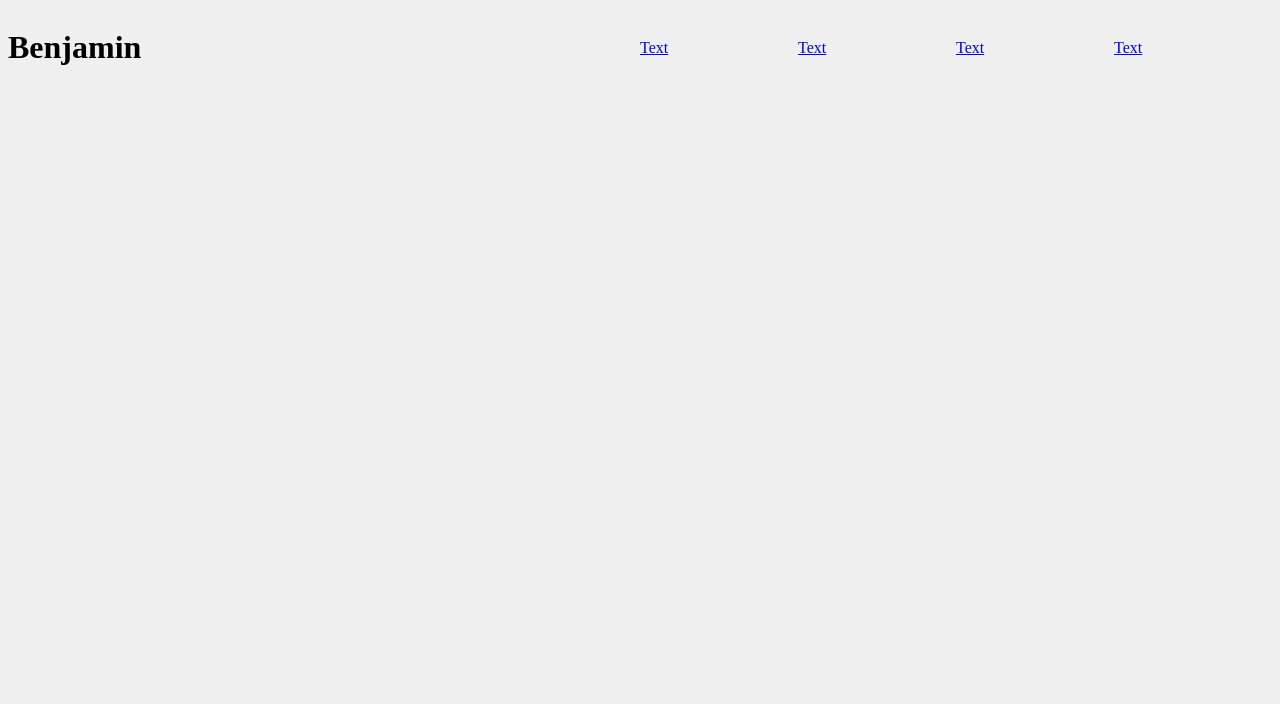
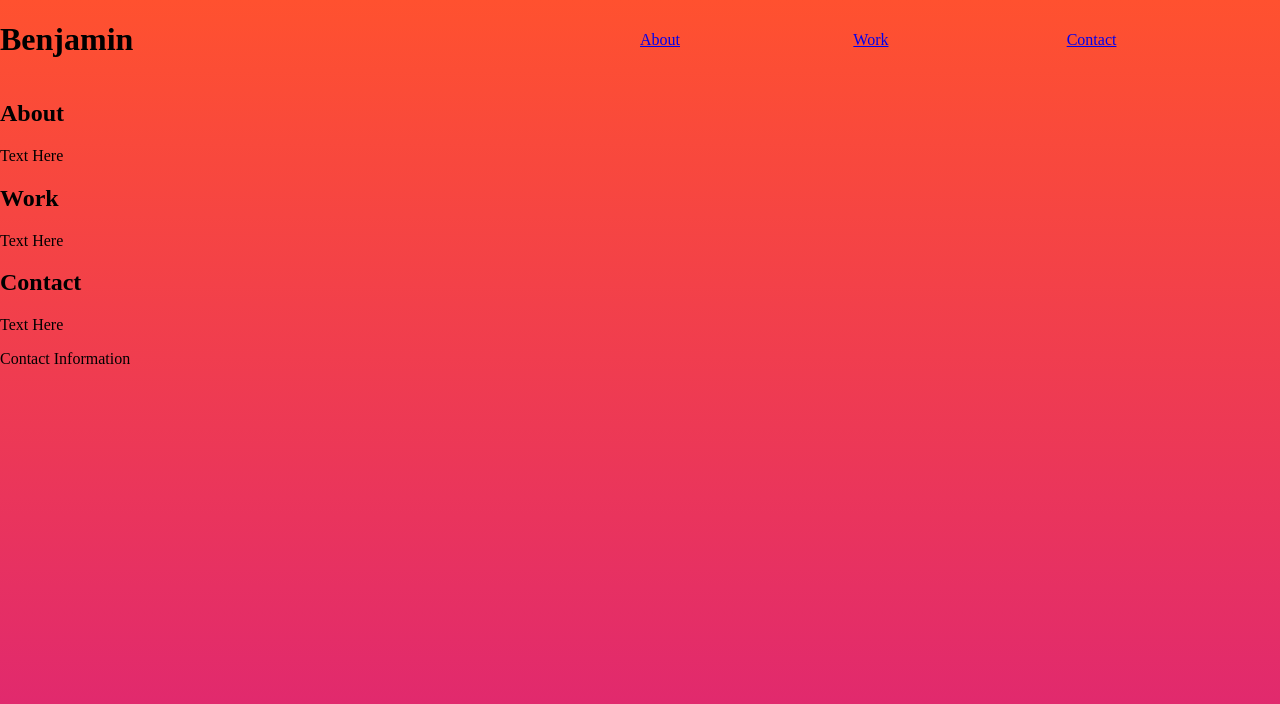
Before and after one commit to Doompeck/my-portfolio, a plain HTML site: page index.html in a window 1280 px wide. Drawn offline with Linux system fonts and the light colour scheme.

Commit message:
Added most of the initial structure to the index and basic css functionality to the style sheet.

```diff
--- a/assets/css/style.css
+++ b/assets/css/style.css
@@ -1,5 +1,11 @@
+/* Giving the body a gradient background that fills the screen. */
 body {
-    background: #efefef;
+    background: linear-gradient(to bottom, #FF512F, #DD2476);
+    height: 100%;
+    margin: 0;
+    background-repeat: no-repeat;
+    background-attachment: fixed;
+
 }
 
 .row {
@@ -20,7 +26,13 @@ flex-grow: 0;
 padding: 1rem;
 }
 
+/* Setting hover functionality to buttons in nav */
 .nav a:hover {
     background-color: black;
     color: #efefef;
 }
+
+/* Styling to position footer to the bottom of the screen. */
+footer {
+
+}
--- a/index.html
+++ b/index.html
@@ -6,17 +6,48 @@
     <meta name="viewport" content="width=device-width, initial-scale=1.0">
     <title>Document</title>
     <link rel="stylesheet" href="./assets/css/style.css">
+    <link rel="preconnect" href="https://fonts.googleapis.com">
+    <link rel="preconnect" href="https://fonts.gstatic.com" crossorigin>
+    <link href="https://fonts.googleapis.com/css2?family=Catamaran&display=swap" rel="stylesheet">
 </head>
 <body>
-    <div class="row">
+    <!-- Building the header -->
+   <div class="row">
         <h1 class="col">Benjamin</h1>
         <!--navigation bar-->
         <nav class="col row nav">
-            <a href="#" class="col">Text</a>
-            <a href="#" class="col">Text</a>
-            <a href="#" class="col">Text</a>
-            <a href="#" class="col">Text</a>
+            <a href="#" class="col">About</a>
+            <a href="#" class="col">Work</a>
+            <a href="#" class="col">Contact</a>
         </nav>
     </div>
+    <!-- Setting a splash image between the header and the informational sections -->
+    <section id ="splashImage">
+    </section>
+
+    <section>
+        <div>
+            <h2>About</h2>
+            <p class="row col">Text Here</p>
+        </div>
+    </section>
+
+    <section>
+        <div>
+            <h2>Work</h2>
+            <p class="row col">Text Here</p>
+        </div>
+    </section>
+
+    <section>
+        <div>
+            <h2>Contact</h2>
+            <p class="row col">Text Here</p>
+        </div>
+    </section>
+
+    <footer>
+        <p>Contact Information</p>
+    </footer>
 </body>
 </html>
```
